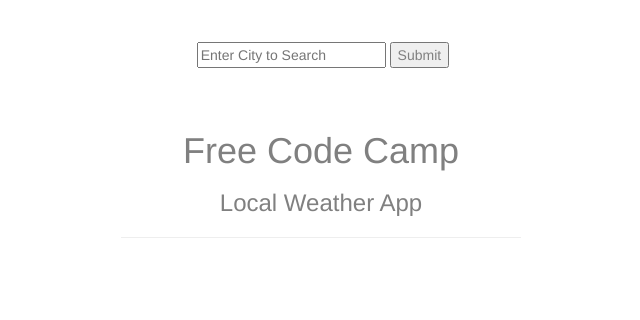
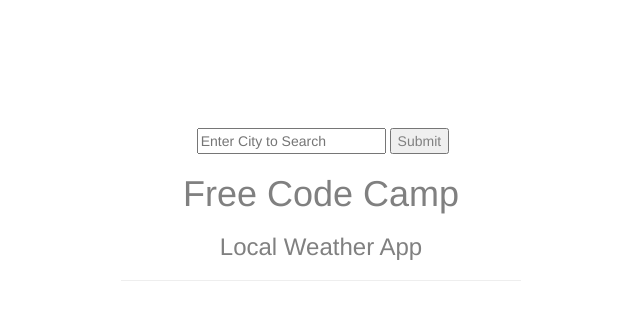
Before and after one commit to Sliqric7053/local-weather-app, a plain HTML site: page index.html in a window 1280 px wide. Shown: the whole page, without its empty margins (319-959 px from the left). Drawn offline with nearby package versions, Linux system fonts and the light colour scheme; no server answers.

Commit message:
Create a container div and css to align app data

```diff
--- a/index.html
+++ b/index.html
@@ -12,7 +12,7 @@
     <script src="https://code.jquery.com/jquery-3.1.0.min.js" integrity="sha256-cCueBR6CsyA4/9szpPfrX3s49M9vUU5BgtiJj06wt/s=" crossorigin="anonymous"></script>
   </head>
   <body>
-
+    <div id="container">
       <section id="input-area" class="main-section text-center">
         <form id="form-container">
           <label for="city" id="city-label"></label>
@@ -20,7 +20,6 @@
             <button id="submit-btn">Submit</button>
         </form>
       </section>
-
       <section class="main-section text-center">
             <h1>Free Code Camp</h1>
             <h3>Local Weather App</h3>
@@ -28,6 +27,8 @@
         <section id="temp-data">
         </section>
       </section>
+    </div>
+
 
     <script src="main.js"></script>
   </body>
--- a/main.css
+++ b/main.css
@@ -25,7 +25,11 @@
 
 .main-section {
   color: gray;
-  padding-top: 8%;
+  /*padding-top: 8%;*/
   text-emphasis-color: white;
-  margin-top: -60px;
+  /*margin-top: -60px;*/
 }
+
+#container {
+  margin: 10% auto;
+}
```
Lines whose indentation alone changed are shown as unchanged.
